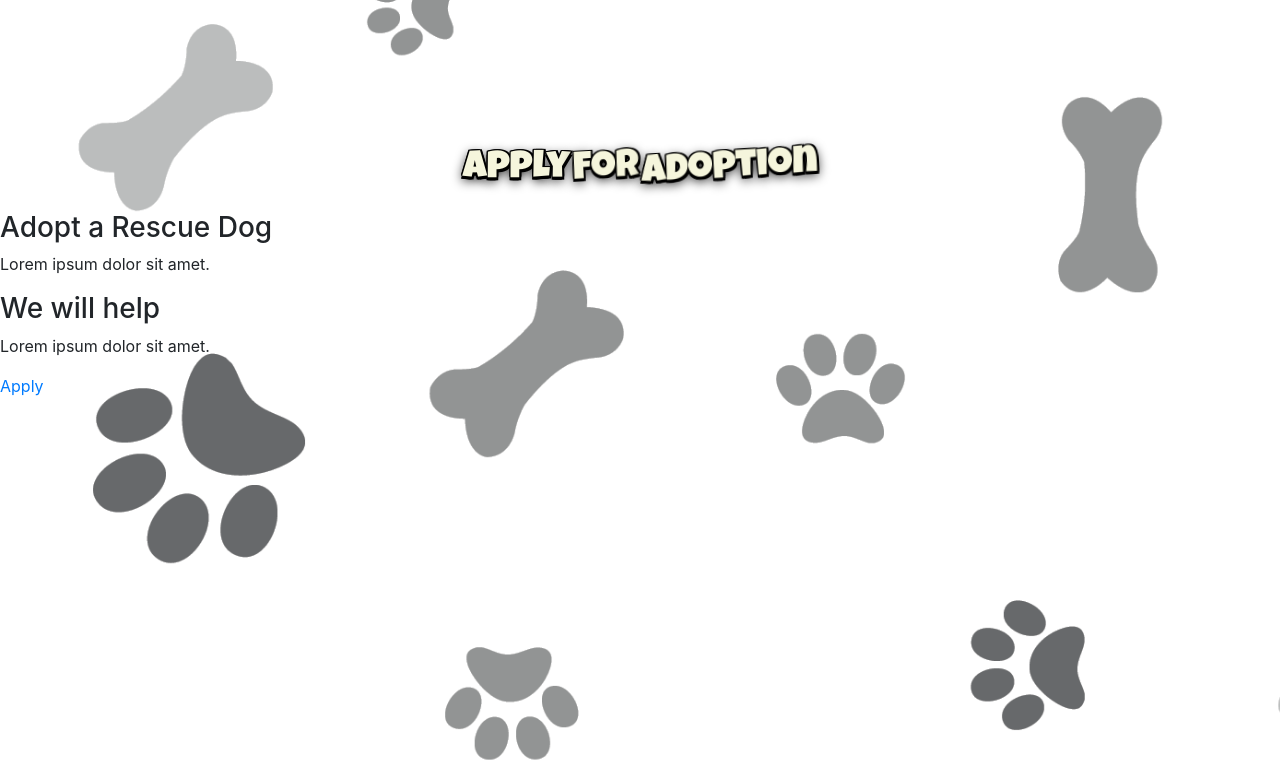
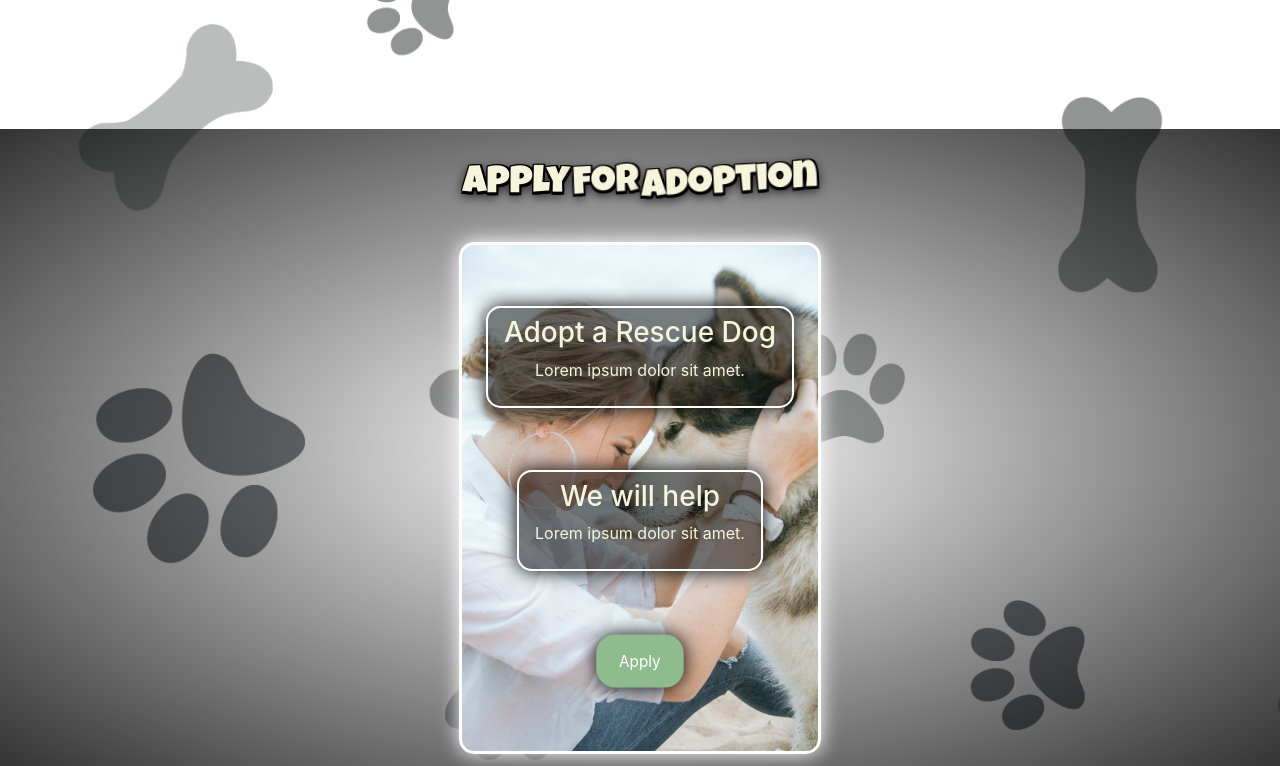
Before and after one commit to ArmaanRaut/Paws, a plain HTML site: page shelter.html in a window 1280 px wide. Shown: the part 1940-2706 px from the top of the page. Drawn offline with nearby package versions, Linux system fonts and the light colour scheme; a script that the page names is missing.

Commit message:
Fnished Shelter page
Added the remaining sections and finished the website

```diff
--- a/css/shelter.css
+++ b/css/shelter.css
@@ -12,7 +12,6 @@
   color: #F5F5DC;
   width: 75%;
   padding: 1rem;
-  border: 3px solid #000000;
   border-radius: 20px;
   text-align: justify;
   transition: all 0.8s ease-in-out;
@@ -31,7 +30,7 @@
 .counter-section{
   position: relative;
   top: 40%;
-  color: #ffffff;
+  color: #F5F5DC;
   transform: translateY(-50%);
 }
 .counter-section .counter-div{
@@ -61,7 +60,7 @@
 .icon-box .fas{
   font-size: 30px;
   margin: 25px auto;
-  color: #ffffff;
+  color: #F5F5DC;
 }
 .icon-box .counter{
   font-size: 40px;
@@ -75,6 +74,52 @@
 /* end of site counter */
 /* rescue form */
 .rescue-form{
+  display: flex;
+  flex-direction: column;
+  align-items: center;
+  justify-content: space-evenly;
   height: 80vh;
+  background: radial-gradient(rgba(255,255,255,0.2),rgba(0,0,0,0.8));
+}
+.form-div{
+  display: flex;
+  flex-direction: column;
+  align-items: center;
+  justify-content: space-evenly;
+  padding: 0 1.5rem;
+  height: 80%;
+  background: url('../img/rescue-form.jpg') no-repeat 0 0 / cover;
+  border-radius: 15px;
+  border: 3px solid #fff;
+  box-shadow: 0 0 20px #fff;
+}
+.form-div .data-txt{
+  color: #F5F5DC;
+  background-color: rgba(0, 0, 0, 0.5);
+  padding: 0.5rem 1rem;
+  border-radius: 15px;
+  border: 2px solid #ffffff;
+  box-shadow: 0 0 20px #000000;
+  transition: all 0.8s ease-in-out;
+}
+.form-div .data-txt:hover{
+  transform: scale(1.1);
+  background-color: #000000;
+}
+.form-div a{
+  color: #ffffff;
+  border-radius: 20px;
+  text-decoration: none;
+  background: #8FBC8F;
+  padding: 1rem 1.5rem;
+}
+.form-div a{
+  transform: scale(0.95);
+  box-shadow: 0 0 20px #000000;
+}
+.form-div a:hover{
+  background: #8FBC28;
+  color: #ffffff;
+  text-decoration: none;
 }
 /* end of rescue form */
--- a/shelter.html
+++ b/shelter.html
@@ -128,15 +128,15 @@
     <h1 class="heading" style="transform: scale(0.6);"><span class="heading-word">Apply</i></span><span
       class="heading-word">For</span><span class="heading-word">Adoption</span></h1>
     <div class="form-div">
-      <div class="data-txt">
+      <div class="data-txt text-center">
         <h3>Adopt a Rescue Dog</h3>
         <p>Lorem ipsum dolor sit amet.</p>
       </div>
-      <div class="data-txt">
+      <div class="data-txt text-center">
         <h3>We will help</h3>
         <p>Lorem ipsum dolor sit amet.</p>
       </div>
-      <a href="shelter-form.html">Apply</a>
+      <a href="shelter-form.html" target="_blank">Apply</a>
     </div>
   </div>
   <!-- end of rescue form -->
```
